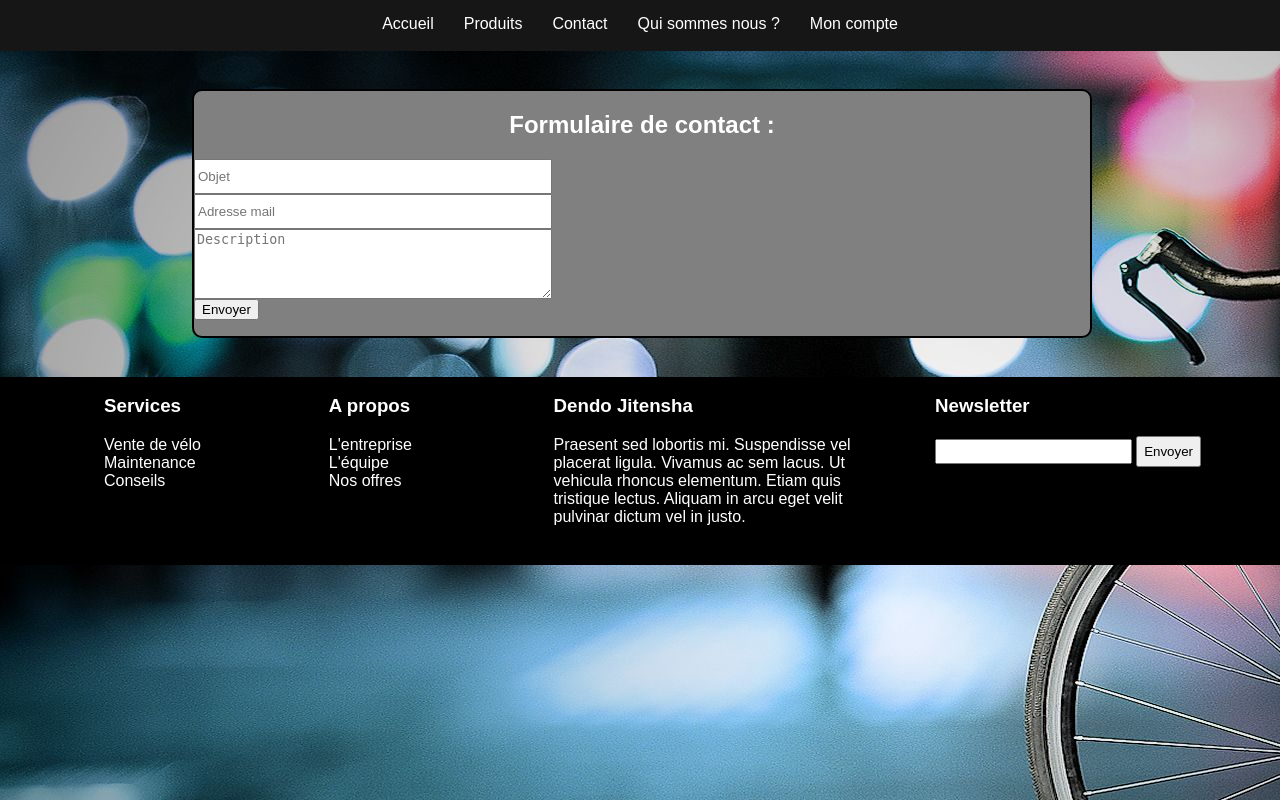
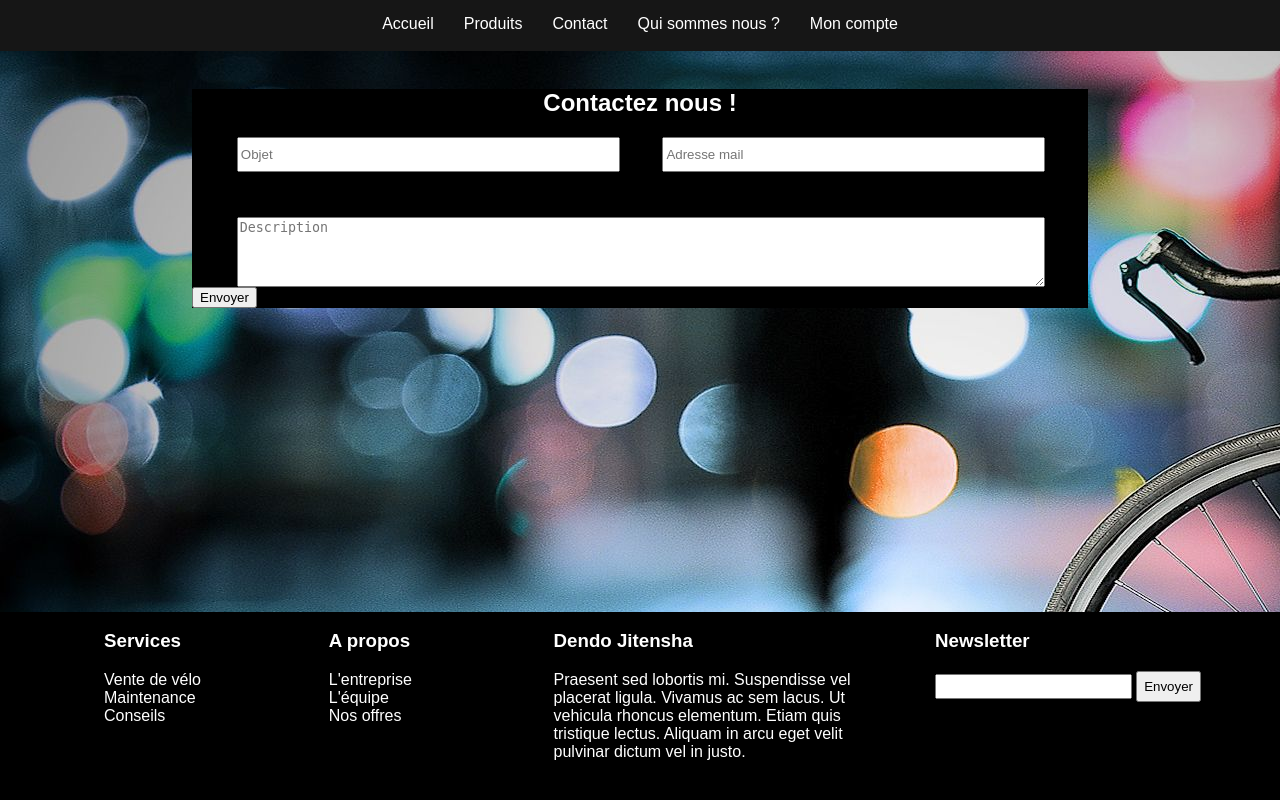
Before and after one commit to sachamutschler/5Bits_Dendo, a PHP site: page /contact in a window 1280 px wide. Run offline with PHP 8.4, Linux system fonts and the light colour scheme; some libraries are stand-ins or nearby versions.

Commit message:
modification css body et contact

```diff
--- a/View/contact.php
+++ b/View/contact.php
@@ -10,24 +10,24 @@
 <form action="" method="post" name="contact-form" class="contact-form w-50">
 
 
-    <h2 id="titre">Formulaire de contact : </h2>
+    <h2 id="titre">Contactez nous ! </h2>
 
 
     <div>
-        <div class="">
-            <div>
+        <div class="conteneur_contact1">
+            <div class="div_form div_form1">
                 <input class="form-control" type="text" placeholder="Objet" aria-label="default input example" name="objet">
             </div>
-            <div class="mb-3">
+            <div class="div_form">
                 <input type="email" class="form-control" id="exampleFormControlInput1" placeholder="Adresse mail" name="email">
             </div>
         </div>
 
-        <div class="mb-3">
+        <div class="cont_desc">
             <textarea class="form-control description" id="exampleFormControlTextarea1" rows="3" name="description" placeholder="Description"></textarea>
         </div>
 
-        <button type="submit" name="button" class="btn btn-primary" id="btn">Envoyer</button>
+        <button type="submit" name="button" class="btn" id="btn">Envoyer</button>
 
 
         <div class = "g-recaptcha" data-sitekey = "site_key"></div>
--- a/public/css/contact.css
+++ b/public/css/contact.css
@@ -1,7 +1,6 @@
 .conteneur-form{
-    border: 2px solid black;
-    background-color: gray;
-    border-radius: 10px;
+
+    background-color: black;
     width: 70%;
     margin-left: 15%;
     margin-top: 3%;
@@ -9,12 +8,29 @@
     color: white;
 }
 .form-control{
-    width: 40%;
+    width: 100%;
     height: 35;
 }
 .description{
     height: 70!important;
+    width: 95%!important;
 }
+.cont_desc{
+    margin-left: 5%;
+    margin-top: 5%;
+}
+.conteneur_contact1{
+    display: flex;
+    margin-left: 5%;
+}
+.div_form{
+    width: 45%;
+}
+.div_form1{
+    margin-right: 5%;
+}
+
+
 #titre{
     text-align: center;
 }
--- a/public/css/footer.css
+++ b/public/css/footer.css
@@ -1,6 +1,8 @@
 .cont_footer{
     background-color: black;
     margin-top: 0%;
+    bottom: 0;
+    position:absolute;
 }
 .footer{
     display: flex;
--- a/public/css/main.css
+++ b/public/css/main.css
@@ -5,6 +5,8 @@ body {
     background-image: url("../images/background.jpg");
     background-attachment: fixed;
     background-repeat: no-repeat;
+    position: relative;
+    height: 100%;
 }
 
 #header {
```
